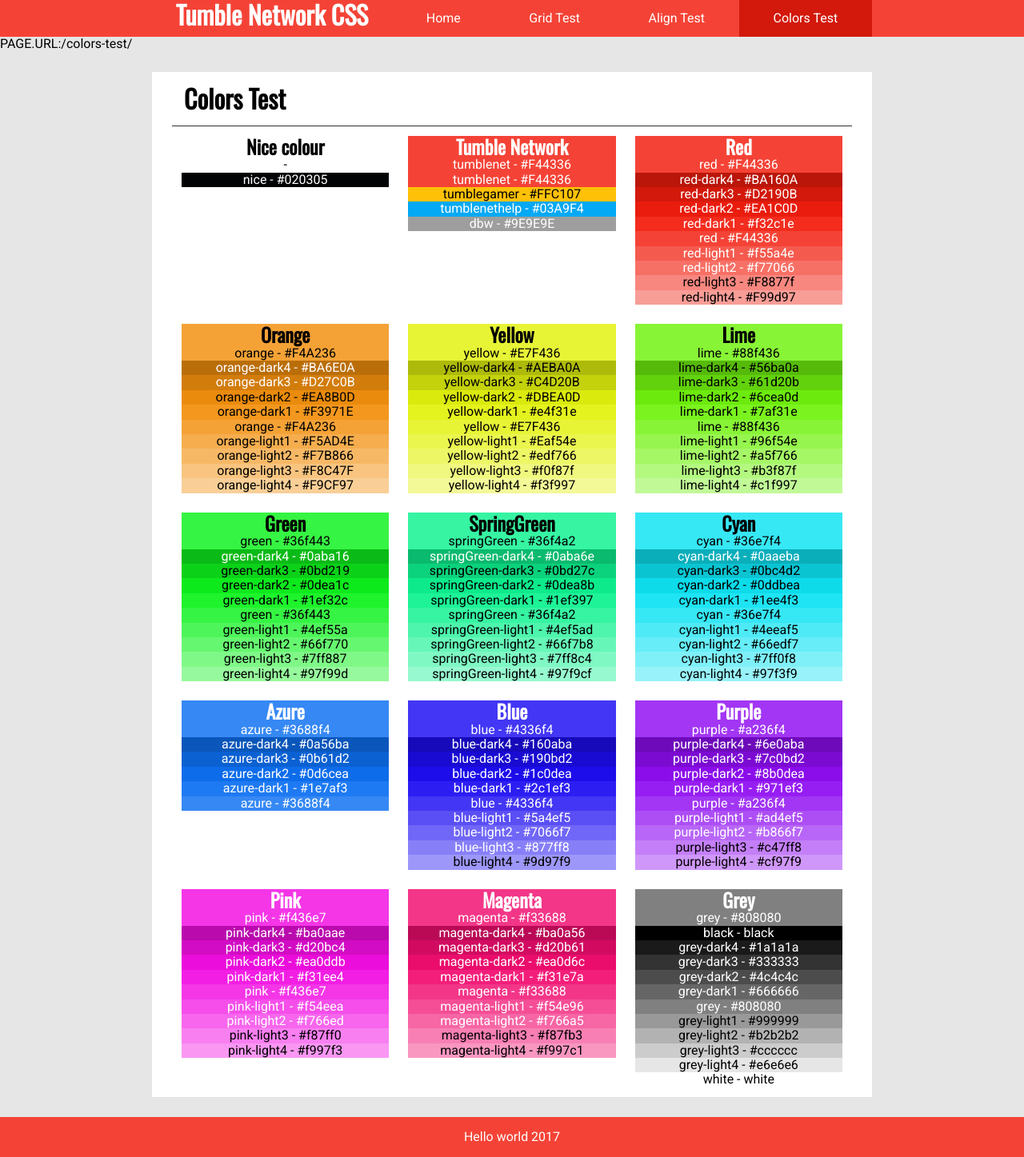
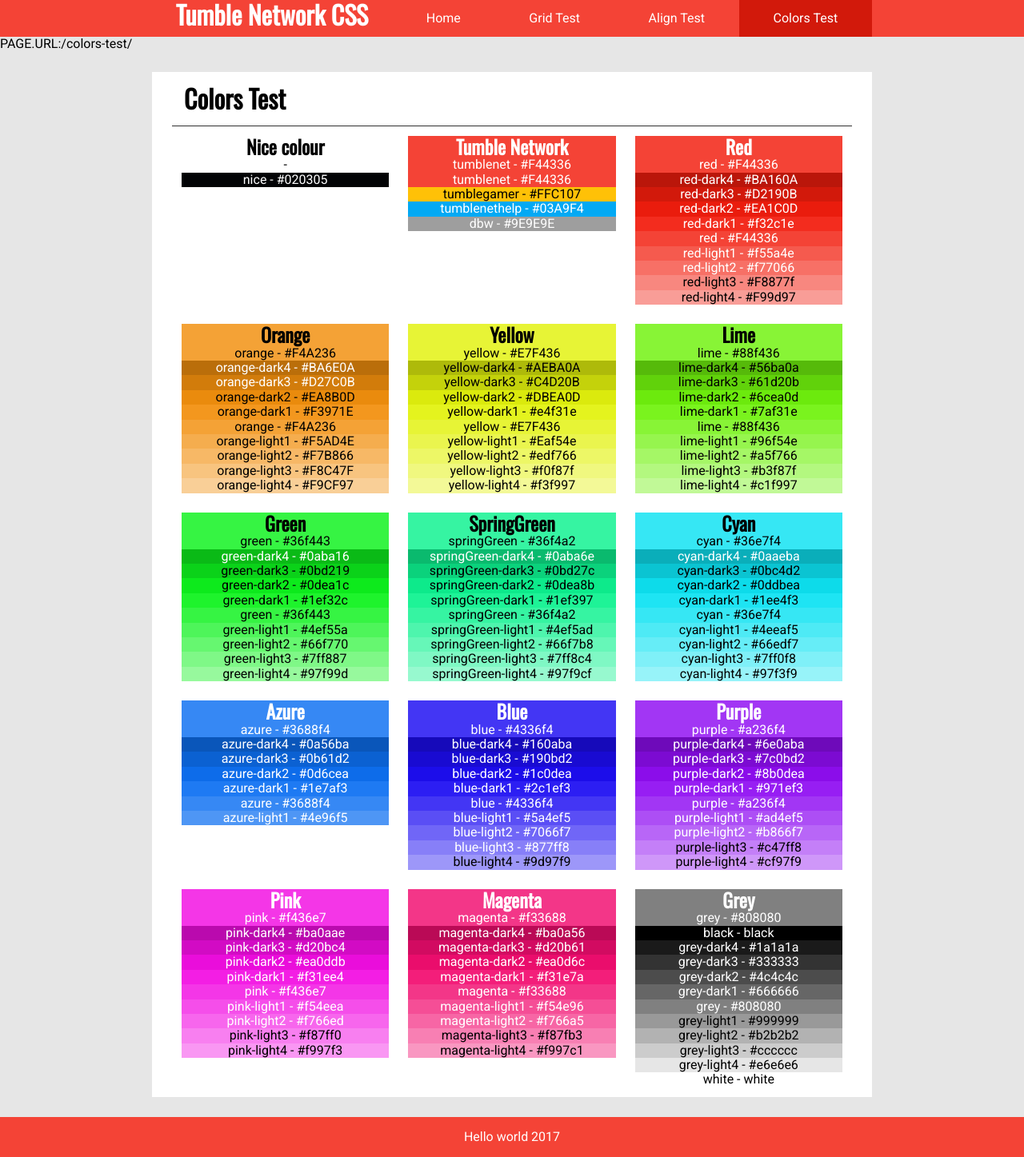
Before and after one commit to tumblenet/tumblenet-css, a Jekyll site: the page built from colors-test.html, in a window 1280 px wide. Shown: the whole page at 80% size. Built offline with Jekyll 4.4.1, drawn with Linux system fonts in a browser that asks for light colours.

Commit message:
added azure-light1

```diff
--- a/_data/css.yml
+++ b/_data/css.yml
@@ -207,6 +207,9 @@
   - name: azure
     value: "#3688f4"
     dark: true
+  - name: azure-light1
+    value: "#4e96f5"
+    dark: true
 - name: Blue
   main: 4
   colors:
```
